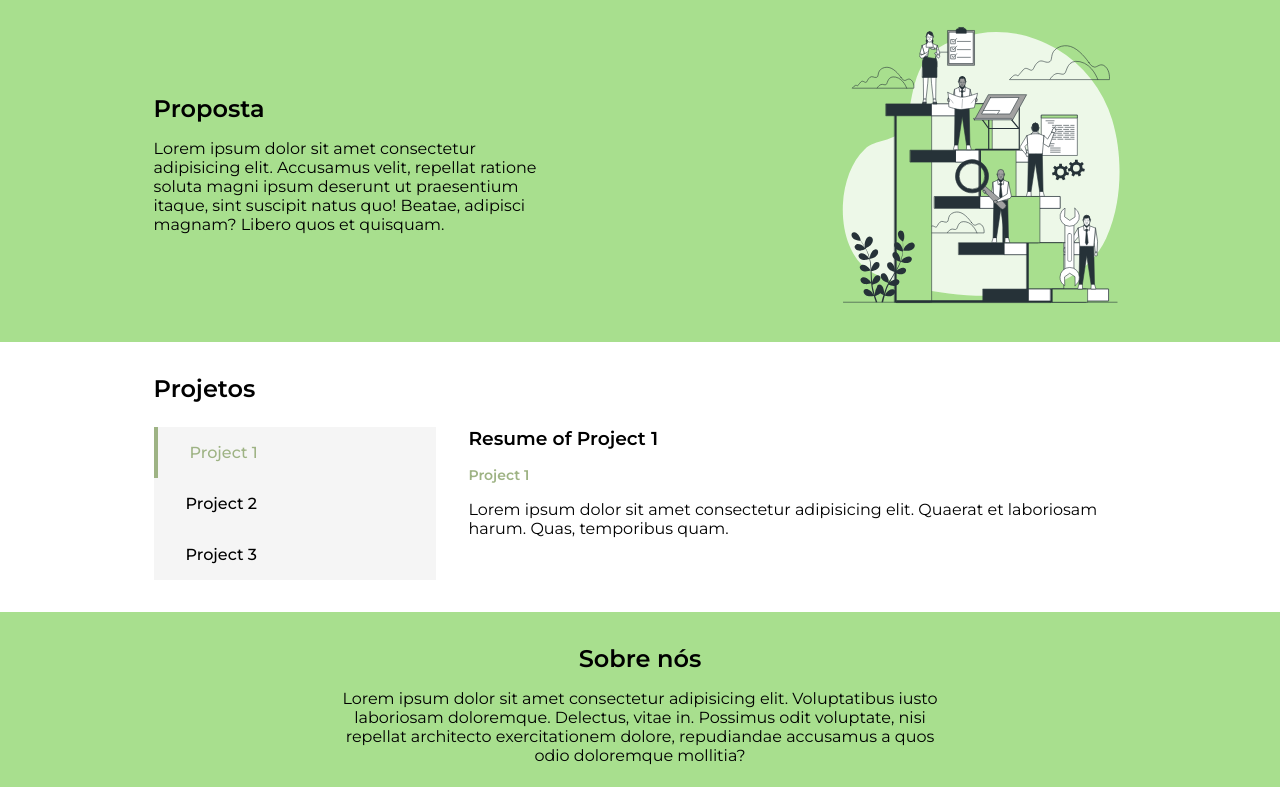
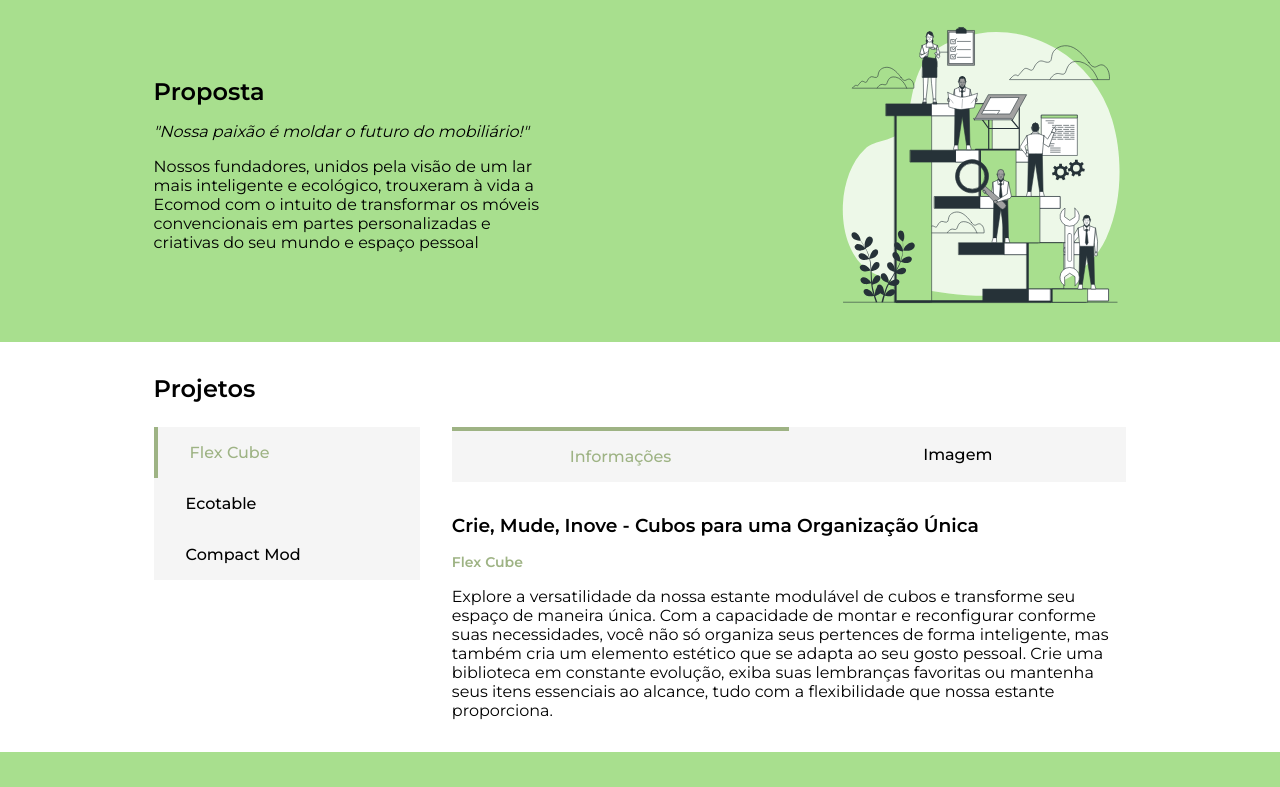
Before and after one commit to paulobarone/furniture, a React (Create React App) app: page / in a window 1280 px wide. Shown: the part 560-1347 px from the top of the page. Built offline with nearby package versions, Linux system fonts and the light colour scheme; the HTML template or start-up script is replaced by a standard one.

Commit message:
add texts, and animation in contact section

```diff
--- a/src/components/About/About.jsx
+++ b/src/components/About/About.jsx
@@ -29,10 +29,7 @@ export default function About() {
       <div className="textgroup about-textgroup">
         <h2>Sobre nós</h2>
         <p>
-          Lorem ipsum dolor sit amet consectetur adipisicing elit. Voluptatibus
-          iusto laboriosam doloremque. Delectus, vitae in. Possimus odit
-          voluptate, nisi repellat architecto exercitationem dolore, repudiandae
-          accusamus a quos odio doloremque mollitia?
+        Como grupo, estamos empenhados em promover uma revolução na maneira como você vive e interage com o seu espaço. Ao combinar sustentabilidade, inovação e tecnologia, a nossa linha de móveis moduláveis oferece soluções que se adaptam ao seu estilo de vida dinâmico.
         </p>
       </div>
       <ul className="about-list">
--- a/src/components/Button/Button.css
+++ b/src/components/Button/Button.css
@@ -7,7 +7,7 @@
   padding: 10px 20px;
   font-size: 16px;
   cursor: pointer;
-  transition: background-color, width, 0.2s;
+  transition: background-color, transform, 0.2s;
 }
 
 .button .button-icon {
@@ -17,7 +17,7 @@
 
 .button:hover {
   background-color: var(--bright-green);
-  width: 255px;
+  transform: scale(1.1);
 }
 
 .button:hover .button-icon {
@@ -26,5 +26,5 @@
 
 .button:not(:hover) {
   background-color: var(--green);
-  width: 250px;
+  transform: scale(1);
 }
--- a/src/components/Contact/Contact.css
+++ b/src/components/Contact/Contact.css
@@ -92,6 +92,13 @@
 	color: var(--red);
 }
 
+.alert {
+	position: fixed;
+	left: 50%;
+	transform: translateX(-50%);
+	animation: pulse 3s;
+}
+
 @media screen and (min-width: 1024px) {
 	.contact-img {
 		display: block;
@@ -106,3 +113,25 @@
 		padding: 0;
 	}
 }
+
+@keyframes pulse {
+	0% {
+		top: -100px;
+		opacity: 0;
+	}
+
+	25% {
+		top: 30px;
+		opacity: 1;
+	}
+
+	75% {
+		top: 30px;
+		opacity: 1;
+	}
+
+	100% {
+		top: -100px;
+		opacity: 0;
+	}
+}
--- a/src/components/Contact/Contact.jsx
+++ b/src/components/Contact/Contact.jsx
@@ -3,13 +3,16 @@ import contactImg from '../../assets/contact-img.png';
 import Button from '../Button/Button';
 import ValidationForm from '../../utils/ValidationForm';
 import { useRef, useState } from 'react';
+import { Alert } from "@mui/material";
 
 export default function Contact() {
 	const [errors, setErrors] = useState({ name: null, email: null });
 	const [name, setName] = useState('');
 	const [email, setEmail] = useState('');
+	const [showAlert, setShowAlert] = useState(false);
 
-	const messageInput = useRef('');
+	const alert = useRef();
+	const messageInput = useRef();
 
 	const updatePropError = (propName, dataProp) => {
     setErrors((prevData) => {
@@ -23,6 +26,11 @@ export default function Contact() {
 		setName('');
 		setEmail('');
 		messageInput.current.innerHTML = '';
+
+		setShowAlert(true);
+    setTimeout(() => {
+      setShowAlert(false);
+    }, 3000);
 	}
 
 	return (
@@ -32,9 +40,10 @@ export default function Contact() {
 				<div className='contact-infos'>
 					<div className='contact-textgroup'>
 						<h3>Mande-nos uma mensagem!</h3>
-						<p>Lorem ipsum dolor sit, amet consectetur adipisicing elit. Doloremque, suscipit.</p>
+						<p>Queremos ouvir você! Entre em contato para nos conhecer e tirar suas dúvidas conosco, juntos moldaremos o futuro!</p>
 					</div>
 					<form onSubmit={(e) => handleSubmit(e)} className='contact-form'>
+						{showAlert && <Alert ref={alert} className="alert" variant="filled" severity="success">Mensagem enviada com sucesso!</Alert>}
 						<div className='contact-input-container'>
 							<label className='contact-label'>Nome</label>
 							<input className={`contact-input ${errors.name && 'invalid'}`} required onChange={(event) => setName(event.target.value)} name='name' onBlur={(e) => updatePropError(e.target.name, ValidationForm(e.target))} value={name} type="text" placeholder="Insira seu nome" />
--- a/src/components/Footer/Footer.css
+++ b/src/components/Footer/Footer.css
@@ -1,5 +1,6 @@
 footer {
   display: flex;
+  flex-direction: column;
   justify-content: center;
   align-items: center;
   text-align: center;
@@ -7,3 +8,8 @@ footer {
   border-top: 2px solid var(--green);
   background-color: var(--beige);
 }
+
+.credits {
+  color: var(--green);
+  font-weight: 700;
+}
--- a/src/components/Footer/Footer.jsx
+++ b/src/components/Footer/Footer.jsx
@@ -2,6 +2,9 @@ import './Footer.css';
 
 export default function Footer() {
   return (
-    <footer>Todos os direitos reservados.</footer>
+    <footer>
+      <p>Todos os direitos reservados.</p>
+      <p>Desenvolvido por <a className='credits' href="https://www.github.com/paulobarone">Paulo Barone</a>.</p>
+    </footer>
   )
 }
--- a/src/components/Projects/Projects.css
+++ b/src/components/Projects/Projects.css
@@ -17,15 +17,44 @@
   cursor: pointer;
 }
 
+.project-info-item {
+  width: 100%;
+  text-align: center;
+  padding: 16px 0;
+  font-weight: 500;
+  color: black;
+  cursor: pointer;
+}
+
 .project-active {
   border-left: 4px solid var(--green);
   color: var(--green);
 }
 
-.project-info {
+.project-info-active {
+  border-top: 4px solid var(--green);
+  color: var(--green);
+}
+
+.project-textgroup {
   display: flex;
   flex-direction: column;
   gap: 16px;
+}
+
+.project-info {
+  display: flex;
+  width: 100%;
+  flex-direction: column;
+  gap: 32px;
+}
+
+.project-info-selection {
+  background-color: #F5F5F5;
+  place-items: center;
+  list-style: none;
+  display: grid;
+  grid-template-columns: repeat(2, 1fr);
 }
 
 .project-info h4 {
@@ -46,7 +75,9 @@
 
   .projects-list {
     width: 30vw;
+    height: 153px;
     max-width: 350px;
+    grid-area: "list";
   }
 }
 
--- a/src/components/Projects/Projects.jsx
+++ b/src/components/Projects/Projects.jsx
@@ -1,26 +1,36 @@
 import './Projects.css';
 import { useState } from "react";
+import flexcube from '../../assets/flexcube.png';
+// import ecotable from '../../assets/ecotable.png';
+// import compactMod from '../../assets/compact-mod.png'
 
 export default function Projects() {
   const [project, setProject] = useState(0);
+  const [projectInfo, setProjectInfo] = useState(0);
 
   const projects = [
     {
-      name: 'Project 1',
-      resume: 'Resume of Project 1',
-      description: 'Lorem ipsum dolor sit amet consectetur adipisicing elit. Quaerat et laboriosam harum. Quas, temporibus quam.'
+      name: 'Flex Cube',
+      resume: 'Crie, Mude, Inove - Cubos para uma Organização Única',
+      description: 'Explore a versatilidade da nossa estante modulável de cubos e transforme seu espaço de maneira única. Com a capacidade de montar e reconfigurar conforme suas necessidades, você não só organiza seus pertences de forma inteligente, mas também cria um elemento estético que se adapta ao seu gosto pessoal. Crie uma biblioteca em constante evolução, exiba suas lembranças favoritas ou mantenha seus itens essenciais ao alcance, tudo com a flexibilidade que nossa estante proporciona.',
+      img: flexcube
     },
     {
-      name: 'Project 2',
-      resume: 'Resume of Project 2',
-      description: 'Lorem ipsum dolor sit amet consectetur adipisicing elit. Quaerat et laboriosam harum. Quas, temporibus quam.'
+      name: 'Ecotable',
+      resume: 'Do minimalismo à funcionalidade máxima em segundos',
+      description: 'Com a nossa inovadora Ecotable, você está prestes a experimentar uma revolução no aproveitamento de espaço e design funcional. Esta peça versátil transcende os limites tradicionais do mobiliário, transformando-se de uma mesa de centro elegantemente desenhada em uma estante espaçosa, tudo em um piscar de olhos. Agora você pode maximizar a utilidade de cada centímetro do seu espaço, sem precisar sacrificar o estilo que valoriza.'
     },
     {
-      name: 'Project 3',
-      resume: 'Resume of Project 3',
-      description: 'Lorem ipsum dolor sit amet consectetur adipisicing elit. Quaerat et laboriosam harum. Quas, temporibus quam.'
+      name: 'Compact Mod',
+      resume: 'Crie, Aprenda e Brinque com Praticidade e Estilo',
+      description: 'Com a nossa mesa modulável, você está prestes a descobrir uma abordagem completamente nova para a organização e a diversão em seus espaços. Essa peça versátil é mais do que apenas um móvel - é uma solução inteligente e prática que não apenas mantém seus itens arrumados e acessíveis, mas também incentiva a expressão criativa em todos os momentos. Seja em um espaço de trabalho ou na área de estudos das crianças, essa mesa é o catalisador para um ambiente onde a organização e a criatividade coexistem de maneira harmoniosa.'
     }
   ]
+
+  const handleSelected = (index) => {
+    setProject(index);
+    setProjectInfo(0);
+  }
 
   return (
     <section id="projects">
@@ -28,13 +38,20 @@ export default function Projects() {
       <div className='projects-container'>
         <ul className='projects-list'>
           {projects.map((item, index) => {
-            return <li onClick={() => setProject(index)} className={`${project === index && 'project-active'} project-item`} key={index}>{item.name}</li>
+            return <li onClick={() => handleSelected(index)} className={`${project === index && 'project-active'} project-item`} key={index}>{item.name}</li>
           })}
         </ul>
         <div className='project-info'>
-          <h3>{projects[project].resume}</h3>
-          <h4>{projects[project].name}</h4>
-          <p>{projects[project].description}</p>
+          {projects[project].img && <ul className='project-info-selection'>
+            <li className={`${projectInfo === 0 && 'project-info-active'} project-info-item`} onClick={() => setProjectInfo(0)}>Informações</li>
+            <li className={`${projectInfo === 1 && 'project-info-active'} project-info-item`} onClick={() => setProjectInfo(1)}>Imagem</li>
+          </ul>}
+          {projectInfo === 0 && <div className='project-textgroup'>
+            <h3>{projects[project].resume}</h3>
+            <h4>{projects[project].name}</h4>
+            <p>{projects[project].description}</p>
+          </div>}
+          {projectInfo === 1 && <img className='project-img' src={projects[project].img} alt={projects[project].name} />}
         </div>
       </div>
     </section>
--- a/src/components/Proposal/Proposal.css
+++ b/src/components/Proposal/Proposal.css
@@ -22,6 +22,11 @@
   display: none;
 }
 
+.proposal-subtitle {
+  font-size: 16px;
+  font-style: italic;
+}
+
 @media screen and (min-width: 1024px) {
   .proposal-img {
     display: block;
--- a/src/components/Proposal/Proposal.jsx
+++ b/src/components/Proposal/Proposal.jsx
@@ -6,7 +6,8 @@ export default function Proposal() {
     <section id="proposal">
       <div className='textgroup'>
         <h2>Proposta</h2>
-        <p>Lorem ipsum dolor sit amet consectetur adipisicing elit. Accusamus velit, repellat ratione soluta magni ipsum deserunt ut praesentium itaque, sint suscipit natus quo! Beatae, adipisci magnam? Libero quos et quisquam.</p>
+        <p className="proposal-subtitle">"Nossa paixão é moldar o futuro do mobiliário!"</p>
+        <p>Nossos fundadores, unidos pela visão de um lar mais inteligente e ecológico, trouxeram à vida a Ecomod com o intuito de transformar os móveis convencionais em partes personalizadas e criativas do seu mundo e espaço pessoal</p>
       </div>
       <img className='proposal-img' src={projectImg} alt='Ilustração da organização de protótipo' />
     </section>
```
Also changed, not shown: src/assets/ecotable.jpg (added), src/assets/flexcube.png (added).
